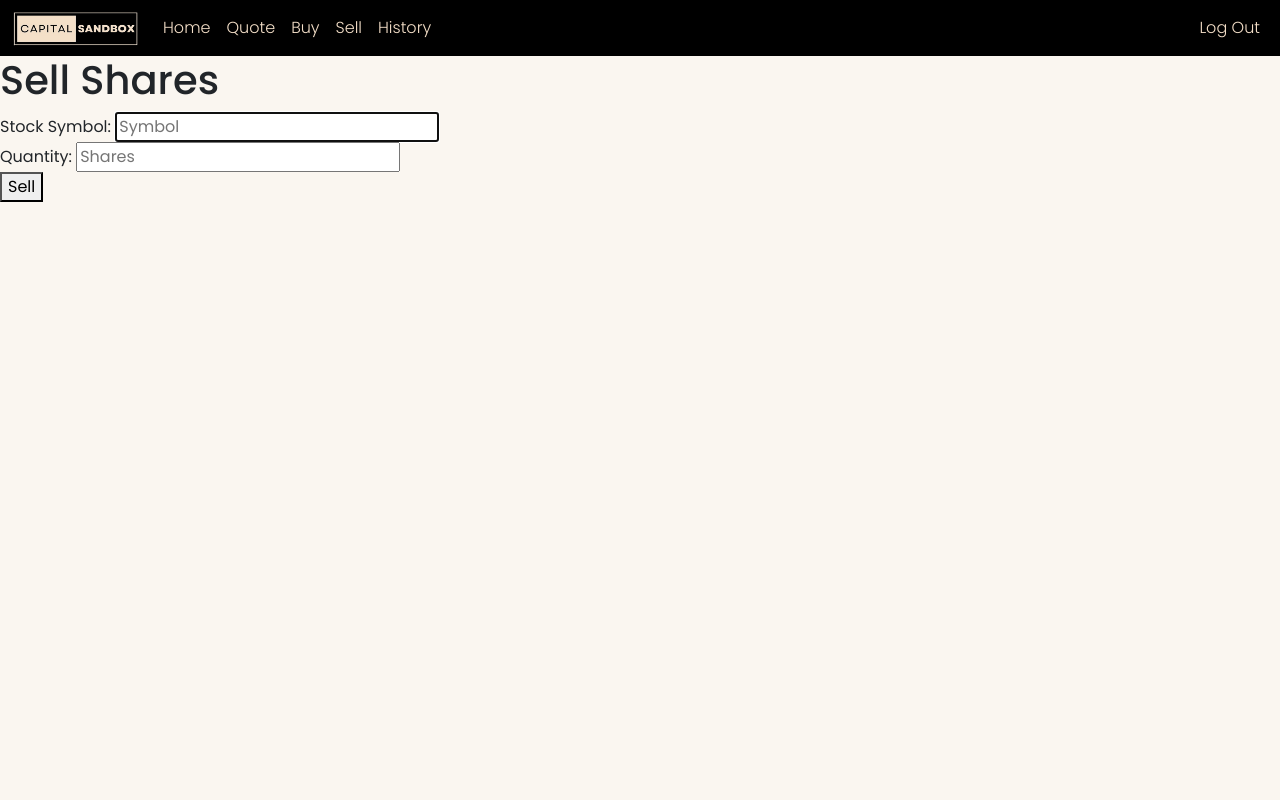
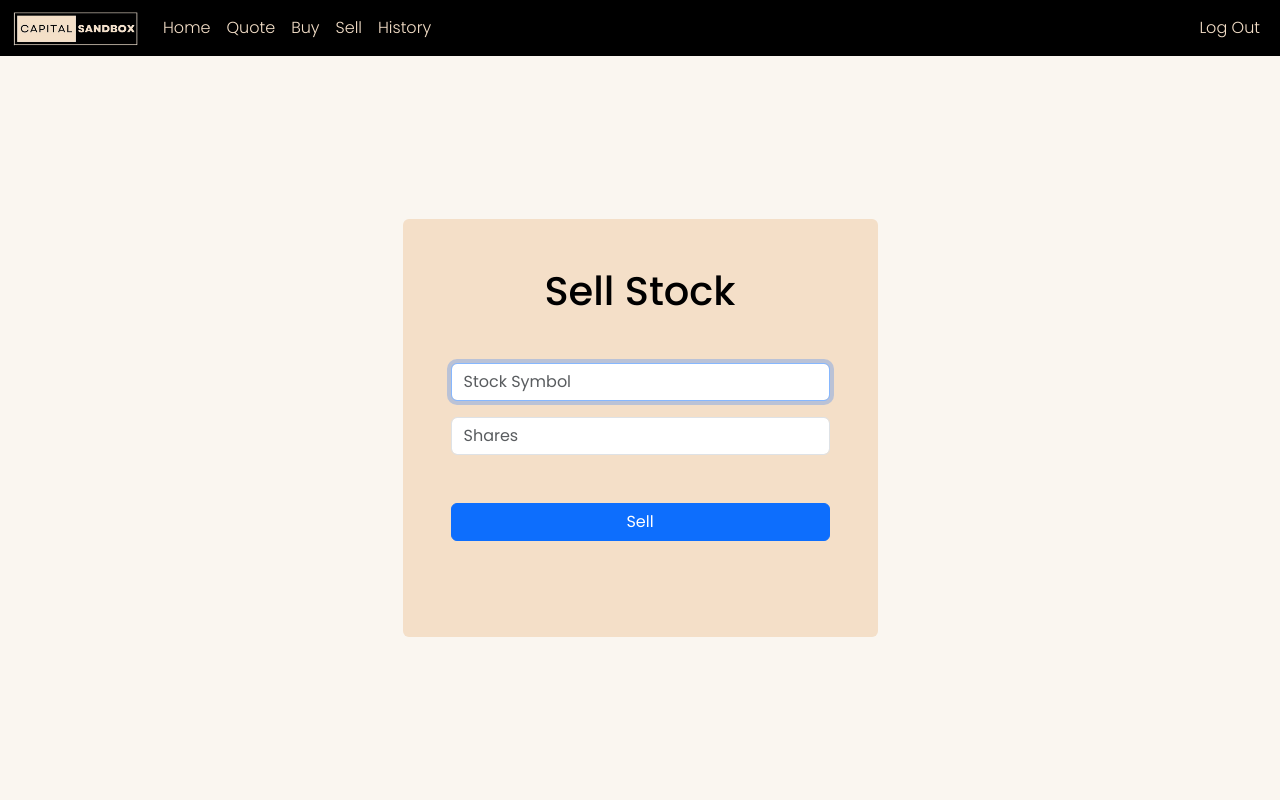
Before and after one commit to y1s9r/Capital-Sandbox, a Flask app: page /sell in a window 1280 px wide. Run offline with Flask 3, Linux system fonts and the light colour scheme; a user stored in the database is signed in.

Commit message:
designed sell quote and buy pages

```diff
--- a/app.py
+++ b/app.py
@@ -108,7 +108,7 @@ def quote():
         if not data:
             return render_template("error.html", errorcode="400", message="Invalid Stock")
         price = data["price"]
-        return render_template("quoted.html", symbol=symbol, price=price)
+        return render_template("quoted.html", symbol=symbol.upper(), price=price)
     return render_template("quote.html")
 
 
--- a/templates/login.html
+++ b/templates/login.html
@@ -10,10 +10,10 @@
                 <form action="/login" method="post">
                     <h1 class="text-center mb-5">Welcome Back!</h1>
                     <div class="mb-3">
-                        <input type="text" class="form-control" id="Inputusername1" name="name" placeholder="Username" autofocus autocomplete="off">
+                        <input type="text" class="form-control" name="name" placeholder="Username" autofocus autocomplete="off">
                     </div>
                     <div class="mb-5">
-                        <input type="password" class="form-control" id="InputPassword1" name="password" placeholder="Password" autocomplete="off">
+                        <input type="password" class="form-control" name="password" placeholder="Password" autocomplete="off">
                     </div>
                     <div class="text-center mb-5">
                         <button type="submit" class="btn btn-primary btn-block w-100">Log In</button>
--- a/templates/sell.html
+++ b/templates/sell.html
@@ -3,18 +3,24 @@
 {% block title %}Sell{% endblock %}
 
 {% block body %}
-    <h1>Sell Shares</h1>
-    <form action="/sell" method="post">
-        <div>
-            <label for="symbol">Stock Symbol:</label>
-            <input type="text" id="symbol" name="symbol" placeholder="Symbol" required autofocus autocomplete="off">
+<div class="d-flex align-items-center" style="min-height: calc(100vh - 56px);">
+    <div class="container">
+        <div class="row justify-content-center">
+            <div class="col-lg-5 col-md-8 col-sm-10 rounded p-5" style="background-color: #F4DFC8; color: black; font-family: 'Poppins', sans-serif;">
+                <form action="/sell" method="post">
+                    <h1 class="text-center mb-5">Sell Stock</h1>
+                    <div class="mb-3">
+                        <input type="text" id="symbol" class="form-control" name="symbol" placeholder="Stock Symbol" required autofocus autocomplete="off">
+                    </div>
+                    <div class="mb-5">
+                        <input type="number" id="quantity" class="form-control" name="shares" placeholder="Shares" autocomplete="off" min="1">
+                    </div>
+                    <div class="text-center mb-5">
+                        <button type="submit" class="btn btn-primary btn-block w-100">Sell</button>
+                    </div>
+                </form>
+            </div>
         </div>
-        <div>
-            <label for="quantity">Quantity:</label>
-            <input type="number" id="quantity" name="shares" placeholder="Shares" required autocomplete="off" min="1">
-        </div>
-        <div>
-            <button type="submit">Sell</button>
-        </div>
-    </form>
+    </div>
+</div>
 {% endblock %}
```
Also changed, not shown: templates/buy.html (+19 -13 lines), templates/history.html (+12 -10 lines), templates/quote.html (+17 -5 lines), templates/quoted.html (+9 -1 lines), database.db, 2 other files.
